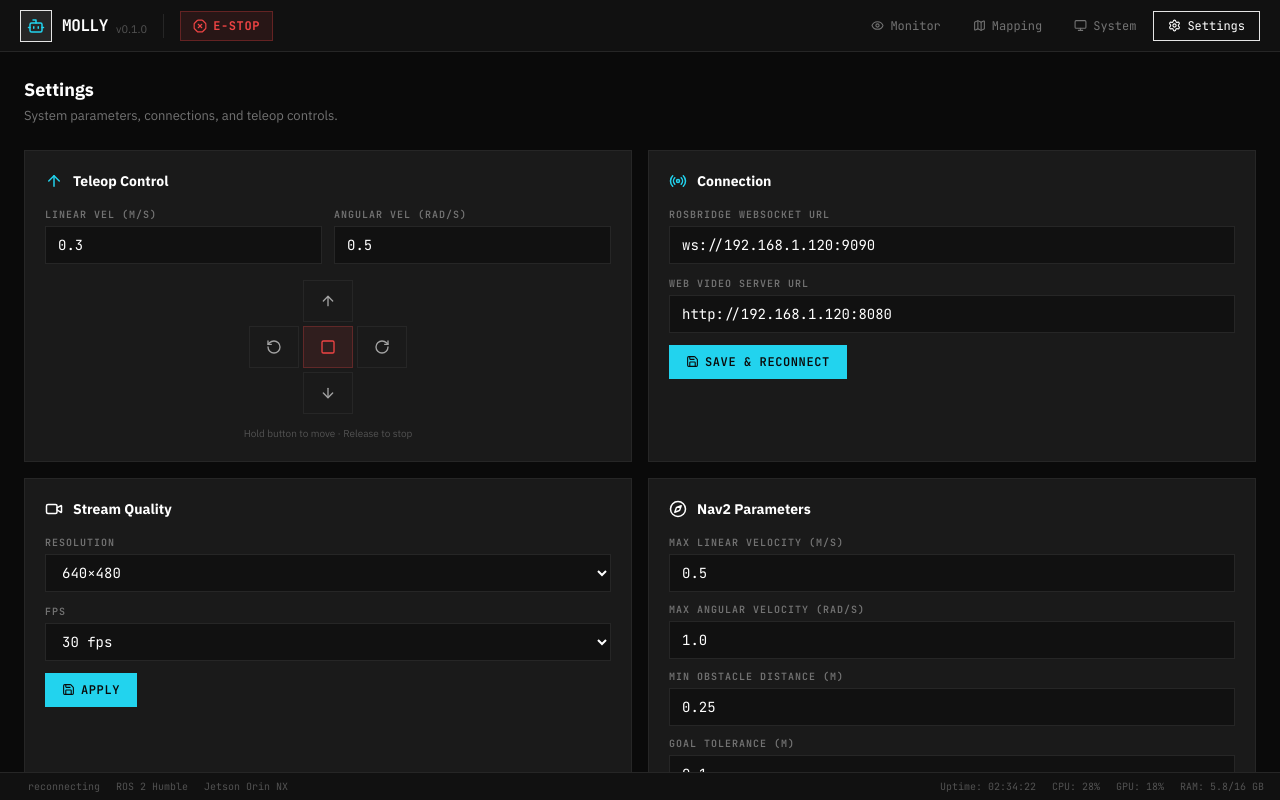
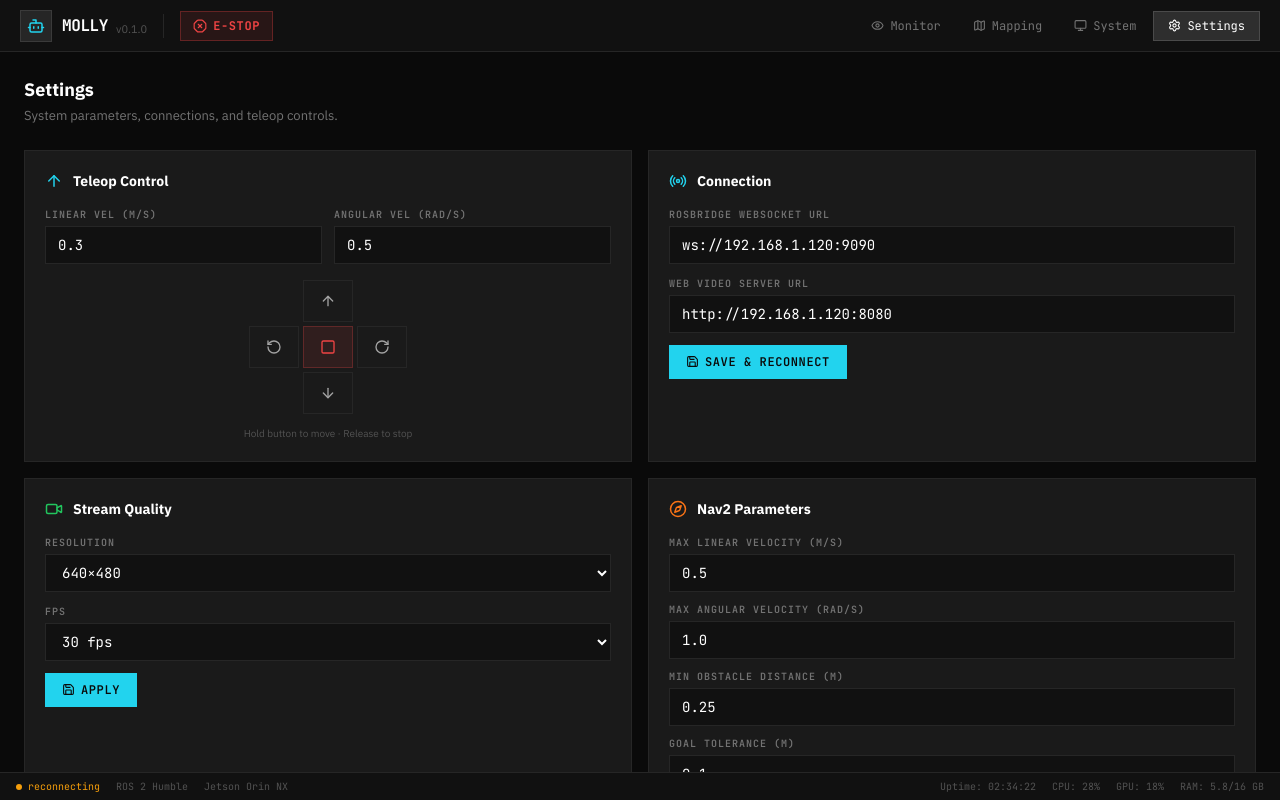
Before and after one commit to DarmawanRobotics/molly_dashboard, a Next.js app: page /settings in a window 1280 px wide. Built offline with nearby package versions, Linux system fonts and the light colour scheme; no server answers.

Commit message:
refactor(styles): consolidate design tokens and map shadcn to Molly palette

```diff
--- a/src/app/globals.css
+++ b/src/app/globals.css
@@ -4,56 +4,147 @@
 @import "tw-animate-css";
 @import "shadcn/tailwind.css";
 
+/* ============================================================================
+ * Design Tokens — Molly Dashboard
+ * Single source of truth. Shadcn semantic tokens are MAPPED to Molly tokens
+ * at the bottom so Base UI components inherit the dark aesthetic.
+ * ========================================================================= */
+
 @theme {
-  --color-background: oklch(1 0 0);
-  --color-foreground: oklch(0.145 0 0);
+  /* --------------------------------------------------------------------------
+   * Surfaces (background layers, dark-first)
+   * Ordered from deepest to most elevated.
+   * ----------------------------------------------------------------------- */
+  --color-mol-root: #0a0a0a; /* page background */
+  --color-mol-primary: #111111; /* header, footer, sidebar */
+  --color-mol-secondary: #1a1a1a; /* panels */
+  --color-mol-tertiary: #262626; /* panel-inset, hover states */
+  --color-mol-elevated: #2e2e2e; /* active tabs, raised buttons */
 
-  --color-card: oklch(1 0 0);
-  --color-card-foreground: oklch(0.145 0 0);
-
-  --color-popover: oklch(1 0 0);
-  --color-popover-foreground: oklch(0.145 0 0);
-
-  --color-primary: oklch(0.205 0 0);
-  --color-primary-foreground: oklch(0.985 0 0);
-
-  --color-secondary: oklch(0.97 0 0);
-  --color-secondary-foreground: oklch(0.205 0 0);
-
-  --color-muted: oklch(0.97 0 0);
-  --color-muted-foreground: oklch(0.556 0 0);
-
-  --color-accent: oklch(0.97 0 0);
-  --color-accent-foreground: oklch(0.205 0 0);
-
-  --color-destructive: oklch(0.577 0.245 27.325);
-
-  --color-border: oklch(0.922 0 0);
-  --color-input: oklch(0.922 0 0);
-  --color-ring: oklch(0.708 0 0);
-
-  --color-cyan: #22d3ee;
-  --color-cyan-light: #67e8f9;
-
-  --color-red: #ef4444;
-
-  --color-mol-root: #0a0a0a;
-  --color-mol-primary: #111111;
-  --color-mol-secondary: #1a1a1a;
-  --color-mol-tertiary: #262626;
-
+  /* --------------------------------------------------------------------------
+   * Text
+   * ----------------------------------------------------------------------- */
   --color-txt-primary: #ffffff;
   --color-txt-secondary: #a3a3a3;
   --color-txt-tertiary: #737373;
   --color-txt-muted: #525252;
 
+  /* --------------------------------------------------------------------------
+   * Borders
+   * ----------------------------------------------------------------------- */
   --color-border-subtle: #262626;
+  --color-border: #3a3a3a;
+  --color-border-strong: #4a4a4a;
 
-  --radius: 0.625rem;
+  /* --------------------------------------------------------------------------
+   * Accent palette (with -light variants for hover states)
+   * ----------------------------------------------------------------------- */
+  --color-cyan: #22d3ee;
+  --color-cyan-light: #67e8f9;
 
+  --color-violet: #a855f7;
+  --color-violet-light: #c084fc;
+
+  --color-orange: #f97316;
+  --color-orange-light: #fb923c;
+
+  --color-amber: #f59e0b;
+  --color-amber-light: #fbbf24;
+
+  --color-green: #22c55e;
+  --color-green-light: #4ade80;
+
+  --color-red: #ef4444;
+  --color-red-light: #f87171;
+
+  /* --------------------------------------------------------------------------
+   * Shadcn semantic tokens — mapped to Molly palette so Base UI components
+   * (Button, Select, Dialog, etc.) automatically pick up the dark theme.
+   * ----------------------------------------------------------------------- */
+  --color-background: var(--color-mol-root);
+  --color-foreground: var(--color-txt-primary);
+
+  --color-card: var(--color-mol-secondary);
+  --color-card-foreground: var(--color-txt-primary);
+
+  --color-popover: var(--color-mol-secondary);
+  --color-popover-foreground: var(--color-txt-primary);
+
+  --color-primary: var(--color-cyan);
+  --color-primary-foreground: var(--color-mol-root);
+
+  --color-secondary: var(--color-mol-tertiary);
+  --color-secondary-foreground: var(--color-txt-primary);
+
+  --color-muted: var(--color-mol-secondary);
+  --color-muted-foreground: var(--color-txt-tertiary);
+
+  --color-accent: var(--color-mol-tertiary);
+  --color-accent-foreground: var(--color-txt-primary);
+
+  --color-destructive: var(--color-red);
+  --color-destructive-foreground: var(--color-txt-primary);
+
+  --color-input: var(--color-border-subtle);
+  --color-ring: var(--color-cyan);
+
+  /* --------------------------------------------------------------------------
+   * Radius — Molly uses sharp/industrial aesthetic, so radius is minimal.
+   * shadcn components reference --radius; keep it small.
+   * ----------------------------------------------------------------------- */
+  --radius: 0.125rem;
+
+  /* --------------------------------------------------------------------------
+   * Typography
+   * ----------------------------------------------------------------------- */
   --font-mono: "JetBrains Mono", monospace;
   --font-sans: "IBM Plex Sans", sans-serif;
+
+  /* --------------------------------------------------------------------------
+   * Animation
+   * ----------------------------------------------------------------------- */
+  --animate-pulse-dot: pulse-dot 2s cubic-bezier(0.4, 0, 0.6, 1) infinite;
+  --animate-scan-line: scan-line 8s linear infinite;
+  --animate-fade-in: fade-in 200ms ease-out;
 }
+
+/* ============================================================================
+ * Keyframes
+ * ========================================================================= */
+
+@keyframes pulse-dot {
+  0%,
+  100% {
+    opacity: 1;
+  }
+  50% {
+    opacity: 0.4;
+  }
+}
+
+@keyframes scan-line {
+  0% {
+    background-position: 0 0;
+  }
+  100% {
+    background-position: 0 100%;
+  }
+}
+
+@keyframes fade-in {
+  from {
+    opacity: 0;
+    transform: translateY(2px);
+  }
+  to {
+    opacity: 1;
+    transform: translateY(0);
+  }
+}
+
+/* ============================================================================
+ * Base layer
+ * ========================================================================= */
 
 @layer base {
   * {
@@ -62,12 +153,14 @@
 
   html {
     @apply font-mono;
+    color-scheme: dark;
   }
 
   body {
-    @apply font-sans antialiased overflow-hidden bg-background text-foreground;
+    @apply font-sans antialiased overflow-hidden bg-mol-root text-txt-primary;
   }
 
+  /* Scrollbar — thin, dark, minimal */
   ::-webkit-scrollbar {
     width: 4px;
     height: 4px;
@@ -80,9 +173,47 @@
   ::-webkit-scrollbar-thumb {
     @apply bg-border;
   }
+
+  ::-webkit-scrollbar-thumb:hover {
+    @apply bg-border-strong;
+  }
+
+  /* Firefox */
+  * {
+    scrollbar-width: thin;
+    scrollbar-color: var(--color-border) var(--color-mol-root);
+  }
+
+  /* Native form controls — force dark color scheme so dropdown popups,
+     date pickers, etc. render dark instead of system white. */
+  select,
+  input,
+  textarea,
+  option {
+    color-scheme: dark;
+  }
+
+  /* Selection */
+  ::selection {
+    background-color: var(--color-cyan);
+    color: var(--color-mol-root);
+  }
+
+  /* Focus ring — consistent across all interactive elements */
+  :focus-visible {
+    outline: 1px solid var(--color-cyan);
+    outline-offset: 1px;
+  }
 }
 
+/* ============================================================================
+ * Component layer
+ * ========================================================================= */
+
 @layer components {
+  /* --------------------------------------------------------------------------
+   * Panels
+   * ----------------------------------------------------------------------- */
   .panel {
     @apply bg-mol-secondary border border-border-subtle;
   }
@@ -91,27 +222,53 @@
     @apply bg-mol-primary border border-border-subtle;
   }
 
+  /* --------------------------------------------------------------------------
+   * Labels — small uppercase mono headers used everywhere
+   * ----------------------------------------------------------------------- */
   .label {
     @apply text-[10px] font-semibold text-txt-tertiary uppercase tracking-widest font-mono;
   }
 
+  /* --------------------------------------------------------------------------
+   * Buttons (legacy — prefer <Button> from @/components/ui/button for new code)
+   * Kept for compatibility with existing pages until they migrate.
+   * ----------------------------------------------------------------------- */
   .btn {
-    @apply font-mono text-xs font-semibold px-4 py-2 border border-border cursor-pointer transition-all uppercase tracking-wider inline-flex items-center gap-1.5;
+    @apply font-mono text-xs font-semibold px-4 py-2 border cursor-pointer
+           transition-all uppercase tracking-wider inline-flex items-center gap-1.5
+           disabled:cursor-not-allowed disabled:opacity-50;
   }
 
   .btn-primary {
-    @apply bg-cyan text-mol-root border-cyan hover:bg-cyan-light disabled:bg-mol-tertiary disabled:text-txt-muted disabled:border-border-subtle disabled:cursor-not-allowed;
+    @apply bg-cyan text-mol-root border-cyan
+           hover:bg-cyan-light
+           disabled:bg-mol-tertiary disabled:text-txt-muted disabled:border-border-subtle;
   }
 
   .btn-danger {
-    @apply bg-red/10 text-red border-red/25 hover:bg-red/20 disabled:opacity-40 disabled:cursor-not-allowed;
+    @apply bg-red/10 text-red border-red/25
+           hover:bg-red/20;
   }
 
   .btn-ghost {
-    @apply bg-transparent text-txt-secondary border-border-subtle hover:bg-mol-tertiary hover:text-txt-primary;
+    @apply bg-transparent text-txt-secondary border-border-subtle
+           hover:bg-mol-tertiary hover:text-txt-primary;
   }
 
+  /* --------------------------------------------------------------------------
+   * Native input baseline (legacy — prefer <Input> / <Select> Molly UI primitives)
+   * ----------------------------------------------------------------------- */
   .input-base {
-    @apply font-mono bg-mol-primary border border-border-subtle text-txt-primary text-sm px-3 py-2 outline-none transition-colors focus:border-cyan placeholder:text-txt-muted;
+    @apply font-mono bg-mol-primary border border-border-subtle text-txt-primary
+           text-sm px-3 py-2 outline-none transition-colors
+           focus:border-cyan
+           placeholder:text-txt-muted
+           disabled:opacity-50 disabled:cursor-not-allowed;
+  }
+
+  /* Style native <select> options where browser allows. Most browsers ignore
+     these, which is why Step 8 migrates to Base UI <Select>. */
+  .input-base option {
+    @apply bg-mol-secondary text-txt-primary;
   }
 }
```
